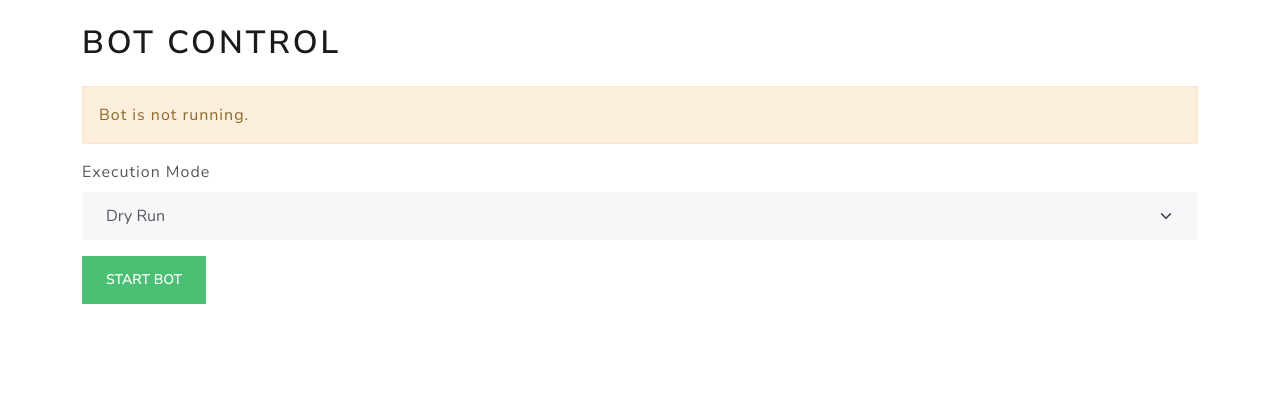
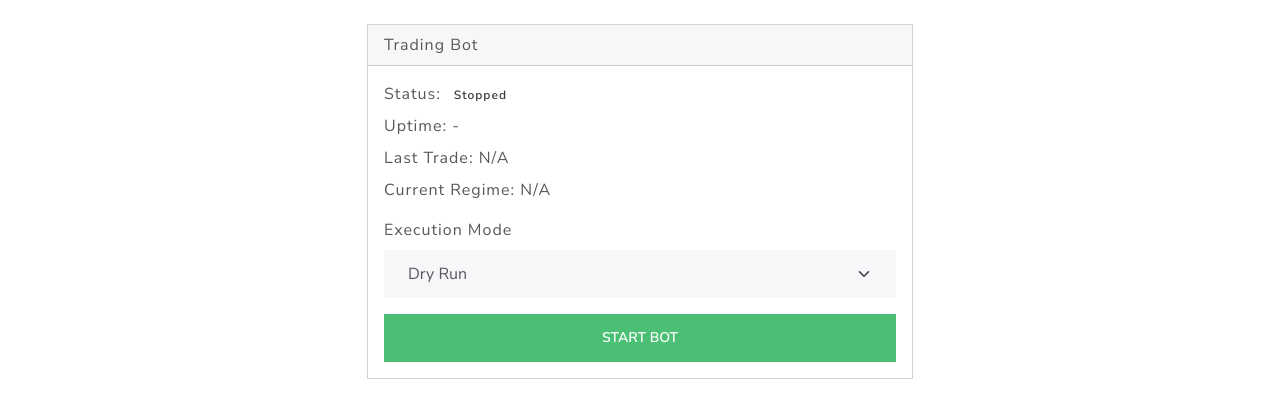
Before and after one commit to advancedAgritek-BB/coinTrader2.0, a Flask app: page / in a window 1280 px wide. Shown: the part 92-510 px from the top of the page. Run offline with Flask 3, Linux system fonts and the light colour scheme; some libraries are stand-ins or nearby versions.

Commit message:
Add dashboard card with bot status and controls

```diff
--- a/frontend/app.py
+++ b/frontend/app.py
@@ -11,10 +11,12 @@ app = Flask(__name__)
 
 # Handle the async trading bot process
 bot_proc = None
+bot_start_time = None
 watch_thread = None
 LOG_FILE = Path('crypto_bot/logs/bot.log')
 STATS_FILE = Path('crypto_bot/logs/strategy_stats.json')
 SCAN_FILE = Path('crypto_bot/logs/asset_scores.json')
+TRADE_FILE = Path('crypto_bot/logs/trades.csv')
 CONFIG_FILE = Path('crypto_bot/config.yaml')
 
 
@@ -39,11 +41,12 @@ def set_execution_mode(mode: str) -> None:
 
 def watch_bot():
     """Restart the trading bot if the process exits."""
-    global bot_proc
+    global bot_proc, bot_start_time
     while True:
         time.sleep(10)
         if bot_proc and (bot_proc.poll() is not None or not psutil.pid_exists(bot_proc.pid)):
             bot_proc = subprocess.Popen(['python', '-m', 'crypto_bot.main'])
+            bot_start_time = time.time()
 
 
 
@@ -52,30 +55,76 @@ def is_running() -> bool:
     return bot_proc is not None and bot_proc.poll() is None
 
 
+def get_uptime() -> str:
+    """Return human-readable uptime."""
+    if bot_start_time is None:
+        return "-"
+    delta = int(time.time() - bot_start_time)
+    hrs, rem = divmod(delta, 3600)
+    mins, secs = divmod(rem, 60)
+    return f"{hrs:02d}:{mins:02d}:{secs:02d}"
+
+
+def get_last_trade() -> str:
+    """Return last trade from trades CSV."""
+    if not TRADE_FILE.exists():
+        return "N/A"
+    import csv
+
+    with open(TRADE_FILE) as f:
+        rows = list(csv.reader(f))
+    if not rows:
+        return "N/A"
+    row = rows[-1]
+    if len(row) >= 4:
+        sym, side, amt, price = row[:4]
+        return f"{side} {amt} {sym} @ {price}"
+    return "N/A"
+
+
+def get_current_regime() -> str:
+    """Return most recent regime classification from bot log."""
+    if LOG_FILE.exists():
+        lines = LOG_FILE.read_text().splitlines()
+        for line in reversed(lines):
+            if "Market regime classified as" in line:
+                return line.rsplit("Market regime classified as", 1)[1].strip()
+    return "N/A"
+
+
 @app.route('/')
 def index():
     mode = load_execution_mode()
-    return render_template('index.html', running=is_running(), mode=mode)
+    return render_template(
+        'index.html',
+        running=is_running(),
+        mode=mode,
+        uptime=get_uptime(),
+        last_trade=get_last_trade(),
+        regime=get_current_regime(),
+    )
 
 
 @app.route('/start', methods=['POST'])
 def start():
-    global bot_proc
+    global bot_proc, bot_start_time
     mode = request.form.get('mode', 'dry_run')
     set_execution_mode(mode)
     if not is_running():
         # Launch the asyncio-based trading bot
         bot_proc = subprocess.Popen(['python', '-m', 'crypto_bot.main'])
+        bot_start_time = time.time()
     return redirect(url_for('index'))
 
 
 @app.route('/stop')
 def stop():
-    global bot_proc
+    global bot_proc, bot_start_time
     if is_running():
         bot_proc.terminate()
         bot_proc.wait()
     bot_proc = None
+    bot_start_time = None
     return redirect(url_for('index'))
 
 
--- a/frontend/templates/index.html
+++ b/frontend/templates/index.html
@@ -1,11 +1,23 @@
 {% extends 'base.html' %}
 {% block content %}
-<h1 class="mb-4">Bot Control</h1>
+<div class="row justify-content-center">
+  <div class="col-md-6">
+    <div class="card">
+      <div class="card-header">Trading Bot</div>
+      <div class="card-body">
+        <p class="mb-2">Status:
           {% if running %}
-  <div class="alert alert-success">Bot is running.</div>
-  <a class="btn btn-danger" href="{{ url_for('stop') }}">Stop Bot</a>
+            <span class="badge bg-success">Running</span>
           {% else %}
-  <div class="alert alert-warning">Bot is not running.</div>
+            <span class="badge bg-secondary">Stopped</span>
+          {% endif %}
+        </p>
+        <p class="mb-2">Uptime: {{ uptime }}</p>
+        <p class="mb-2">Last Trade: {{ last_trade }}</p>
+        <p class="mb-3">Current Regime: {{ regime }}</p>
+        {% if running %}
+          <a class="btn btn-danger w-100" href="{{ url_for('stop') }}">Stop Bot</a>
+        {% else %}
           <form method="post" action="{{ url_for('start') }}">
             <div class="mb-3">
               <label for="mode" class="form-label">Execution Mode</label>
@@ -14,7 +26,11 @@
                 <option value="live" {% if mode == 'live' %}selected{% endif %}>Live</option>
               </select>
             </div>
-    <button class="btn btn-success" type="submit">Start Bot</button>
+            <button class="btn btn-success w-100" type="submit">Start Bot</button>
           </form>
         {% endif %}
+      </div>
+    </div>
+  </div>
+</div>
 {% endblock %}
```
Lines whose indentation alone changed are shown as unchanged.
